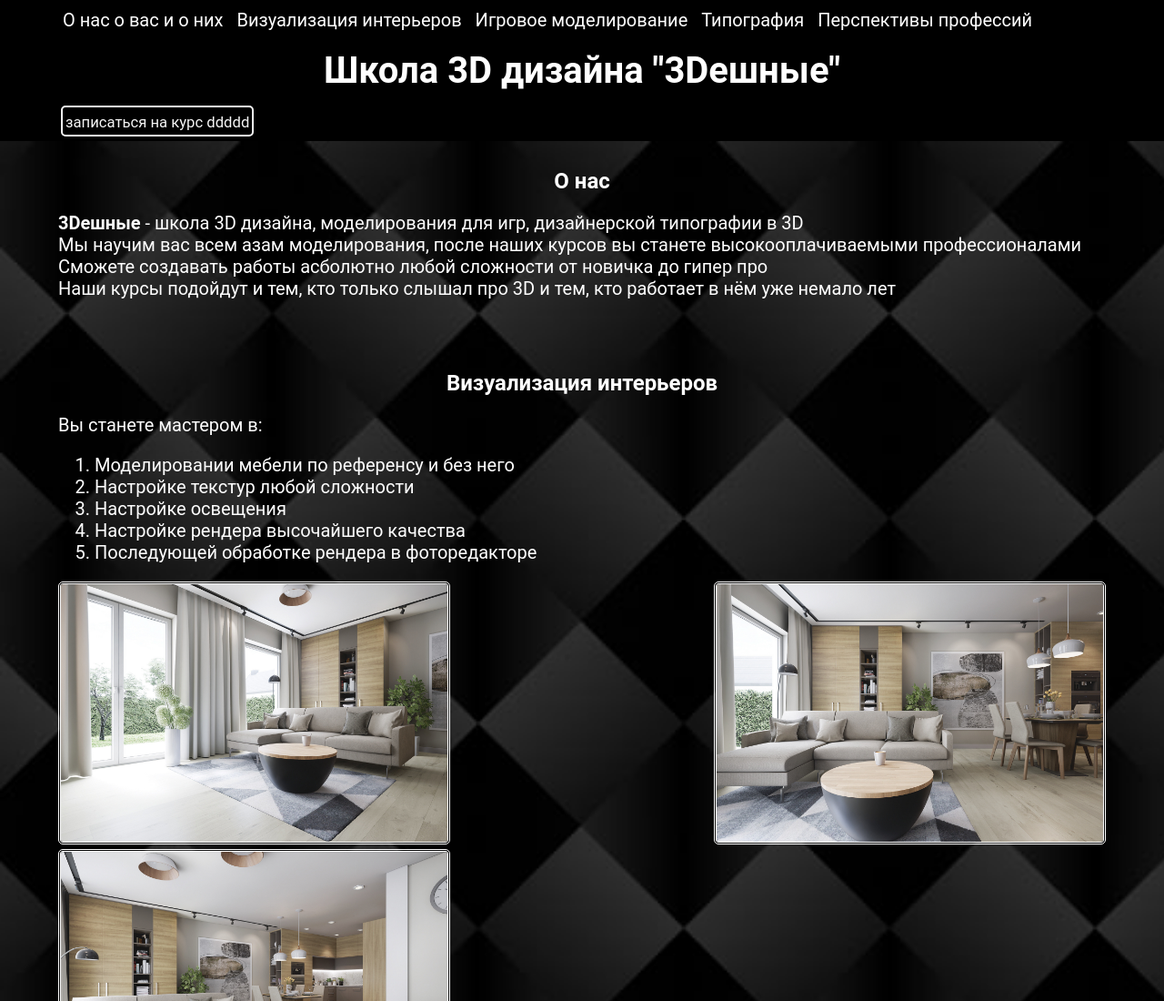
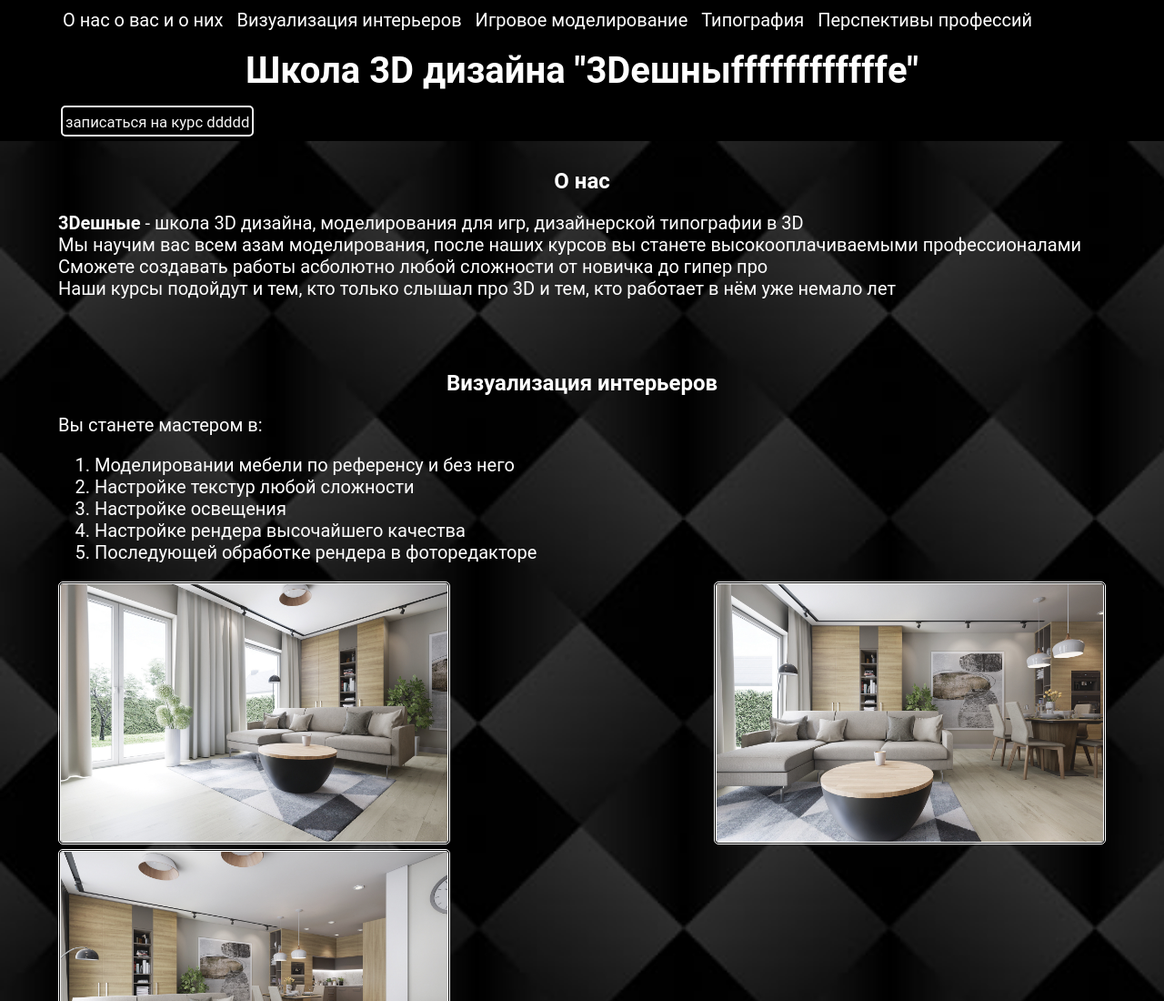
Before and after one commit to DeKasim/WEB, a plain HTML site: page index.html in a window 1280 px wide. Shown: the top 1100 px of the page at 91% size. Drawn offline with Linux system fonts and the light colour scheme.

Commit message:
chetvertiy commit

```diff
--- a/index.html
+++ b/index.html
@@ -23,7 +23,7 @@
                 <a href="#pers">Перспективы профессий</a>
             </nav>
             <h1 class="menu text-center">
-                Школа 3D дизайна "3Dешные"
+                Школа 3D дизайна "3Dешныffffffffffffе"
             </h1>
             <a class="mail" href="mailto:3dshnie@info.ru"><small>
                 записаться на курс ddddd
```
